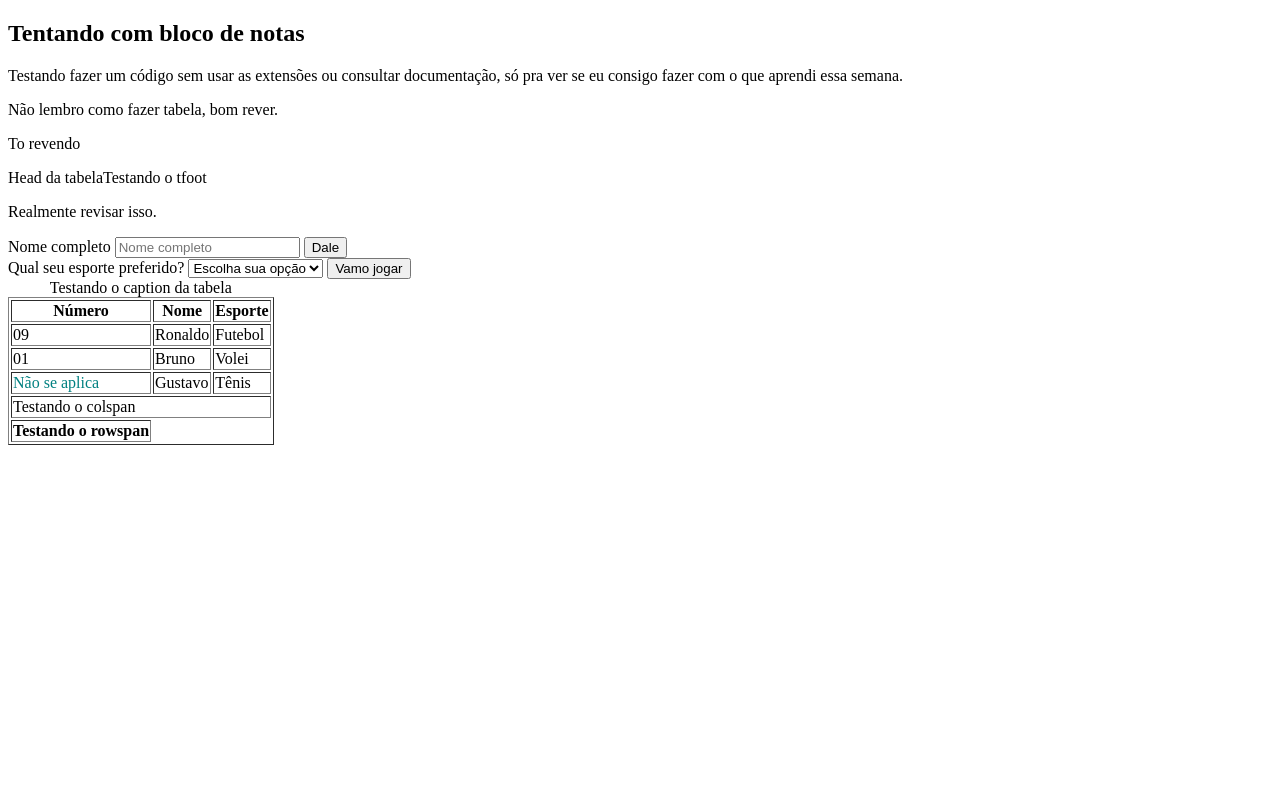
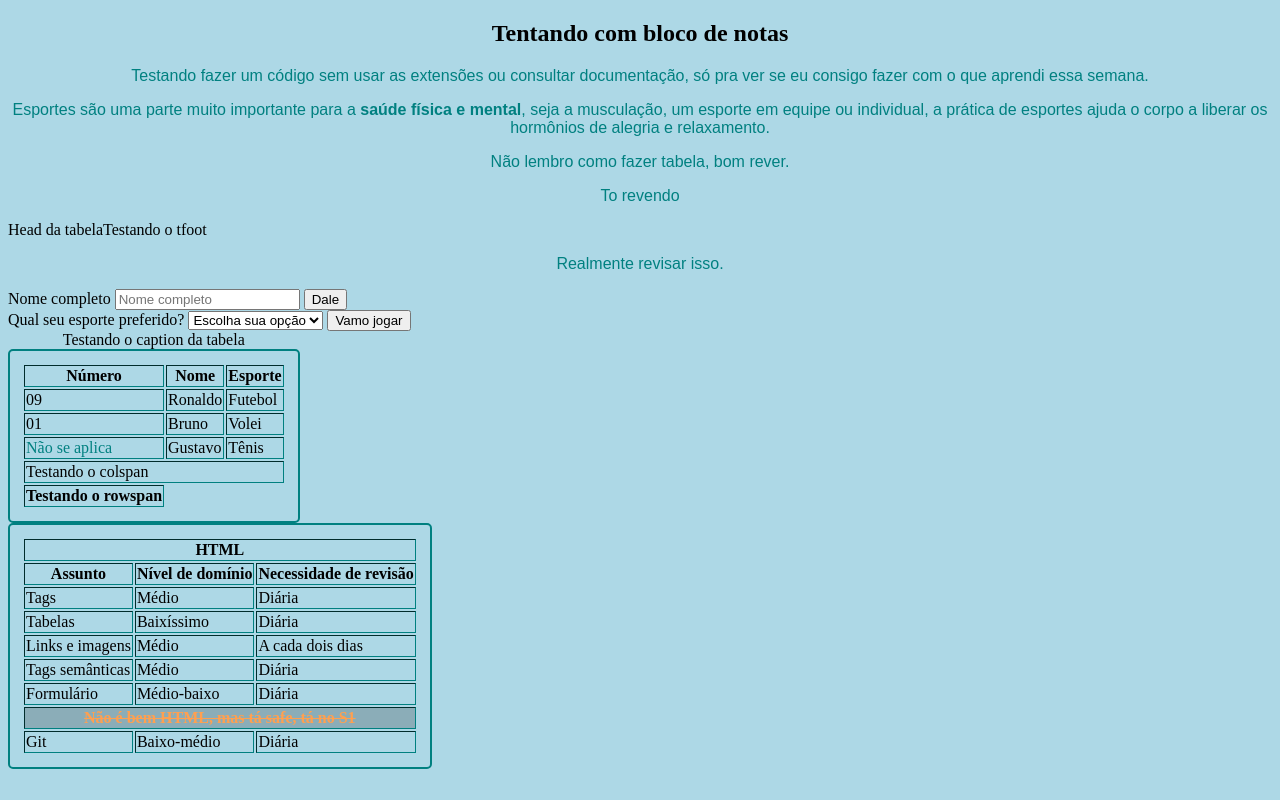
Before and after one commit to CToH10/Diret-rio-Git-1.0, a plain HTML site: page feito-no-bloco.html in a window 1280 px wide. Drawn offline with Linux system fonts and the light colour scheme.

Commit message:
Primeiros passos com CSS - w3s

```diff
--- a/feito-no-bloco.html
+++ b/feito-no-bloco.html
@@ -4,15 +4,39 @@
 <meta charset="UTF-8">
 <meta name="X-UA-compatible" content="IE-edge">
 <meta name="viewport" content="width=device-width, initial-scale=1.0">
-<meta name="description" content="Testando com o bloco de notas">
+<meta name="description" content="Testando com o bloco de notas e brincando com CSS">
 <link rel="icon" href="./img/Cover_CodeIgualUmKenzieAcademy.png">
 <title>Fazendo com bloco de notas, vamo ver como fica</title>
 </head>
+<style>
+body {
+	background-color: lightblue;
+  }
+  h1 {
+	text-align: center
+	}
+  p {
+	text-align: justify;
+	text-align: center;
+	font-family: sans-serif;
+	color: #008080;
+  }
+  #nao-html{
+	background-color: rgba(0, 0, 0, 0.2);
+  }
+  table {
+	border-style: inset;
+	border: 2px solid teal;
+	border-radius: 5px;
+	padding: 12px;
 
+  }
+</style>
 <body>
 	<section id="inicio">
 		<h1>Tentando com bloco de notas</h1>
 		<p>Testando fazer um código sem usar as extensões ou consultar documentação, só pra ver se eu consigo fazer com o que aprendi essa semana.</p>
+		<p>Esportes são uma parte muito importante para a <b>saúde física e mental</b>, seja a musculação, um esporte em equipe ou individual, a prática de esportes ajuda o corpo a liberar os hormônios de alegria e relaxamento.</p>
 	</section>
 	<section id="tabela">
 		<p>Não lembro como fazer tabela, bom rever.</p>
@@ -68,5 +92,50 @@
 			<button type="submit">Vamo jogar</button>
 		</form>
 	</section>
+	<section id="tabela-conhecimento">
+		<table border="2">
+			<tr>
+				<th colspan="3">HTML</th>
+			</tr>
+			<tr>
+				<th>Assunto</th>
+				<th>Nível de domínio</th>
+				<th>Necessidade de revisão</th>
+			</tr>
+			<tr>
+				<td>Tags</td>
+				<td>Médio</td>
+				<td>Diária</td>
+			</tr>
+			<tr>
+				<td>Tabelas</td>
+				<td>Baixíssimo</td>
+				<td>Diária</td>
+			</tr>
+			<tr>
+				<td>Links e imagens</td>
+				<td>Médio</td>
+				<td>A cada dois dias</td>
+			</tr>
+			<tr>
+				<td>Tags semânticas</td>
+				<td>Médio</td>
+				<td>Diária</td>
+			</tr>
+			<tr>
+				<td>Formulário</td>
+				<td>Médio-baixo</td>
+				<td>Diária</td>
+			</tr>
+			<tr id="nao-html">
+				<th colspan="3" style="color: #ffa050";><del>Não é bem HTML, mas tá safe, tá no S1</del></th>
+			</tr>
+			<tr>
+				<td>Git</td>
+				<td>Baixo-médio</td>
+				<td>Diária</td>
+			</tr>
+		</table>
+	</section>
 </body>
 </html>
```
